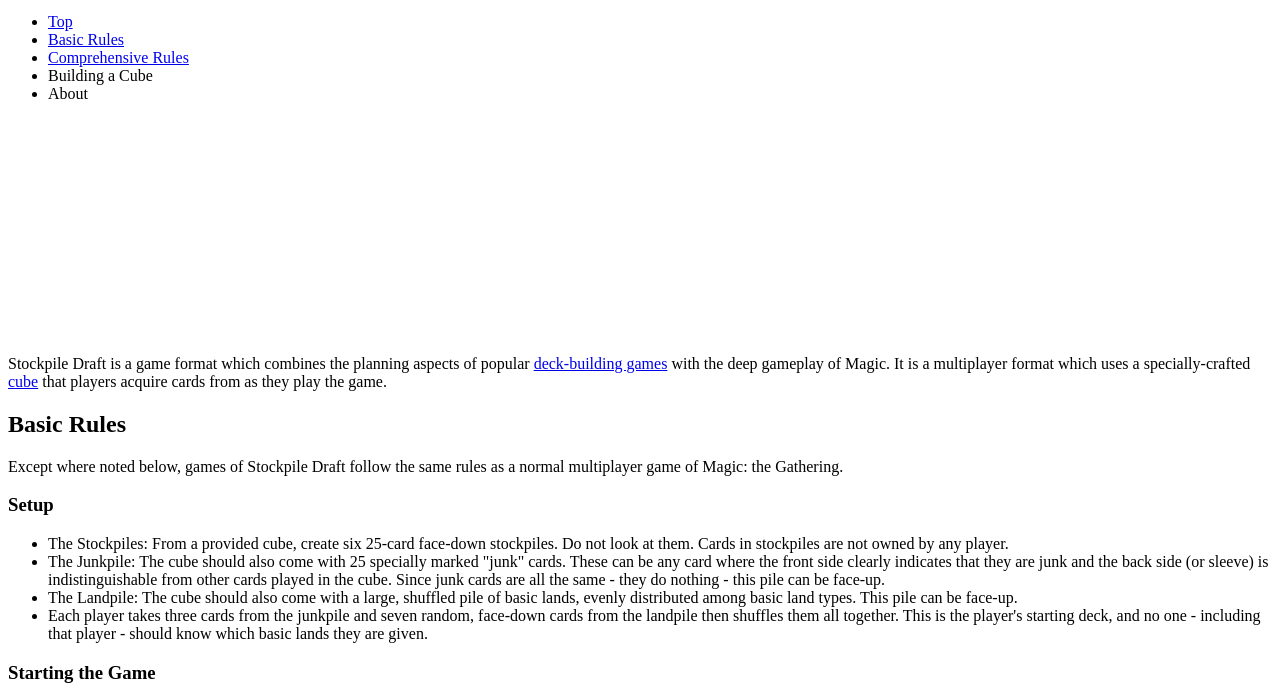
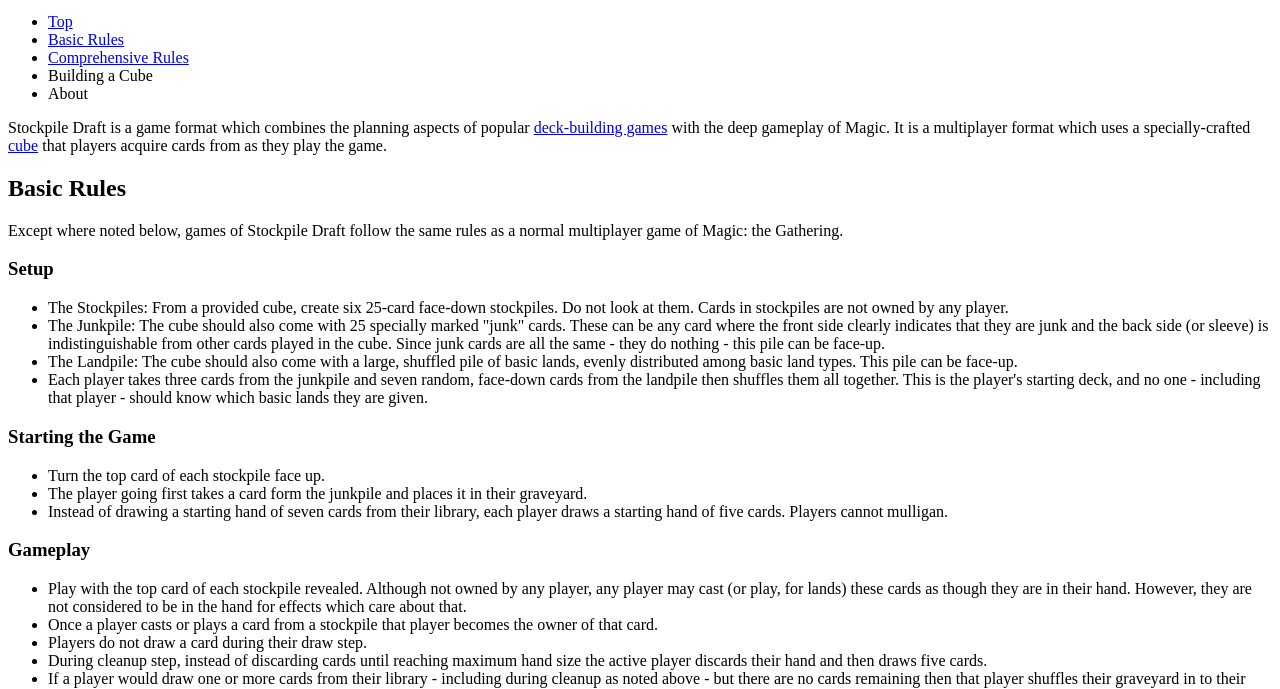
Before and after one commit to zack-hoffmann/stockpile-draft, a plain HTML site: page index.html in a window 1280 px wide. Shown: the part 101-790 px from the top of the page. Drawn offline with Linux system fonts and the light colour scheme.

Commit message:
Removed another inline style

```diff
--- a/index.html
+++ b/index.html
@@ -19,7 +19,6 @@
                 </ul>
             </nav>
         </header>
-        <div style="height:220px;"></div>
         <section id="top">
             <div>
                 <p>Stockpile Draft is a game format which combines the planning aspects of popular <a href="https://en.wikipedia.org/wiki/Deck-building_game">deck-building games</a> with the deep gameplay of Magic.  It is a multiplayer format which uses a specially-crafted <a href="https://mtg.gamepedia.com/Cube_Draft">cube</a> that players acquire cards from as they play the game.</p>
```
